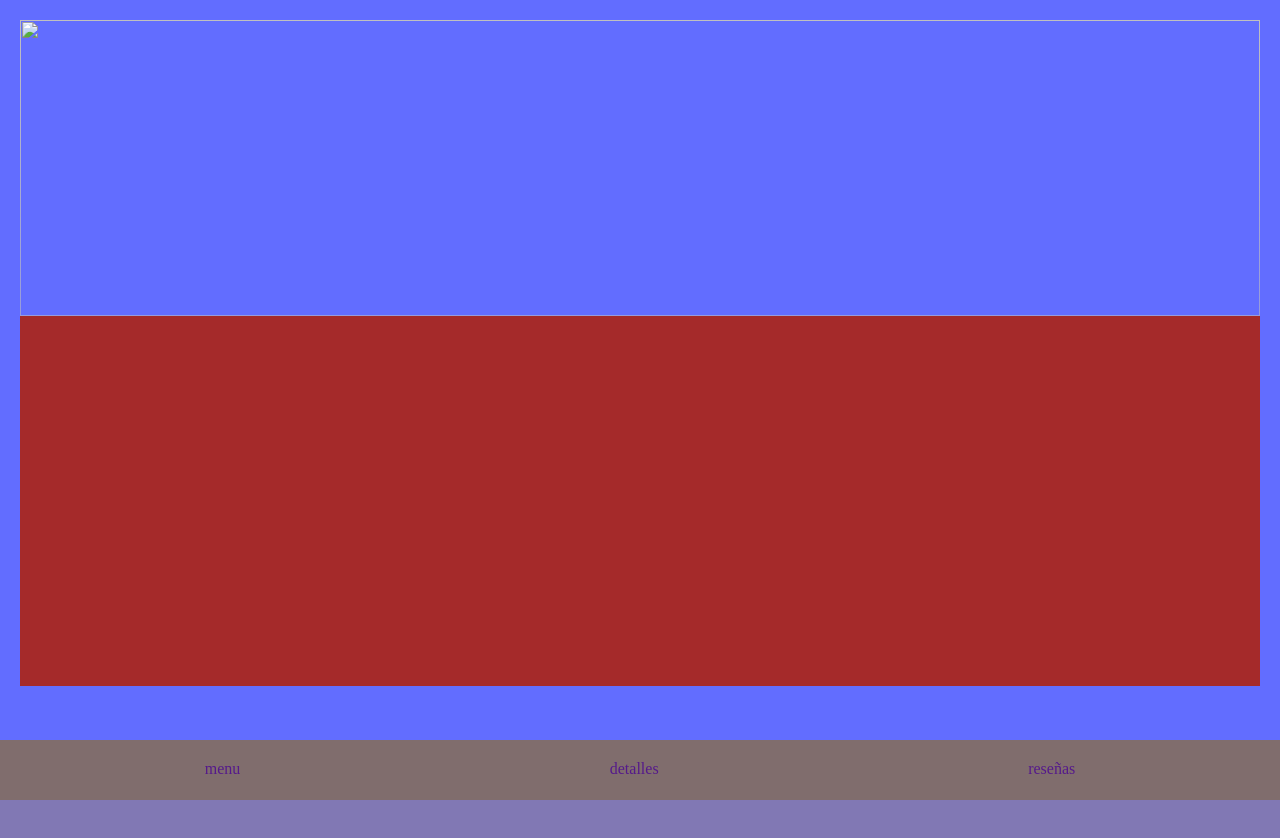
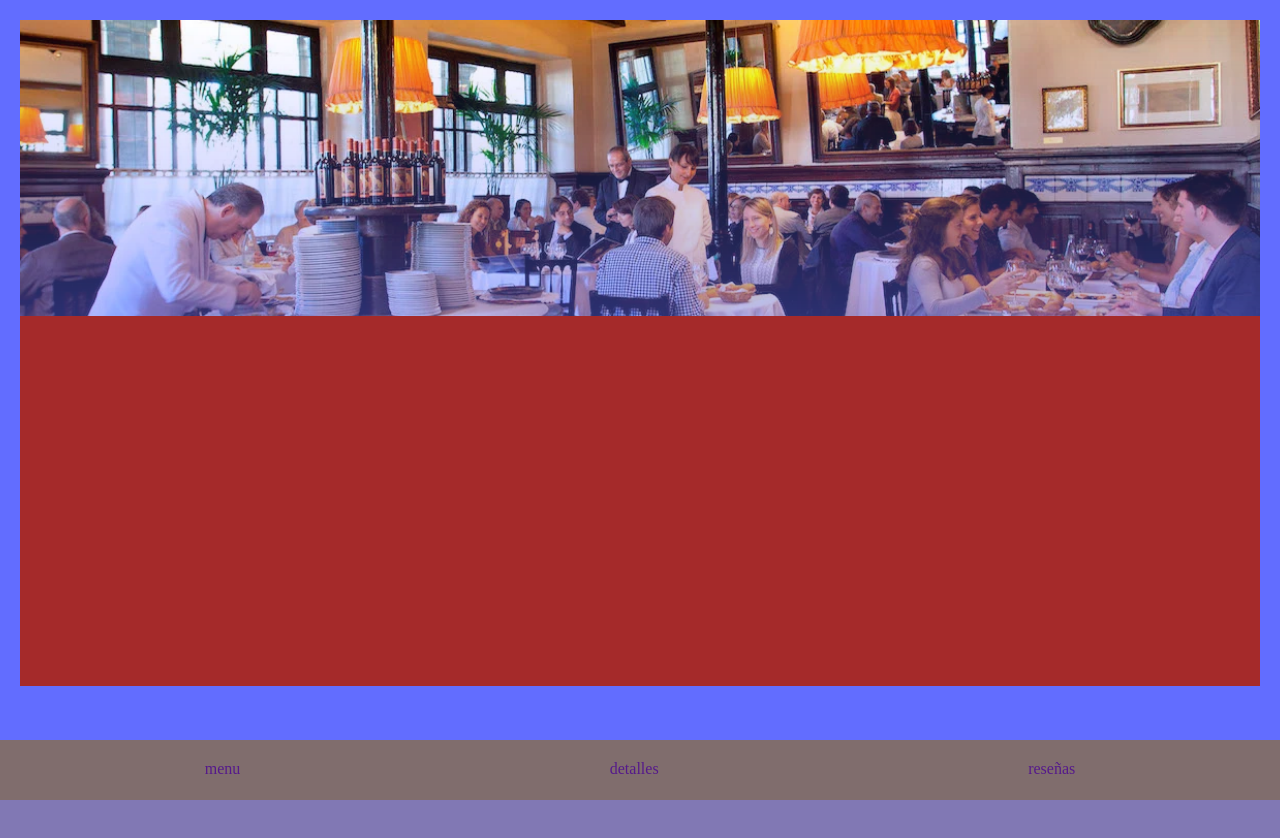
Before and after one commit to Antomate22/tp02-AppRestaurante, a plain HTML site: page resto.html in a window 1280 px wide. Shown: the top 838 px of the page. Drawn offline with Linux system fonts and the light colour scheme.

Commit message:
Update resto.html

```diff
--- a/resto.html
+++ b/resto.html
@@ -11,7 +11,7 @@
 <body>
     <section id="portada_resto">
         <div class="imagen_resto">
-            <img src="./img/restaurante3.jpg" alt="" class="fit degrade">
+            <img src="./img/restaurante3.webp" alt="" class="fit degrade">
         </div>
         <div class="desc_resto"></div>
         <div class="rate">4.8</div>
```
